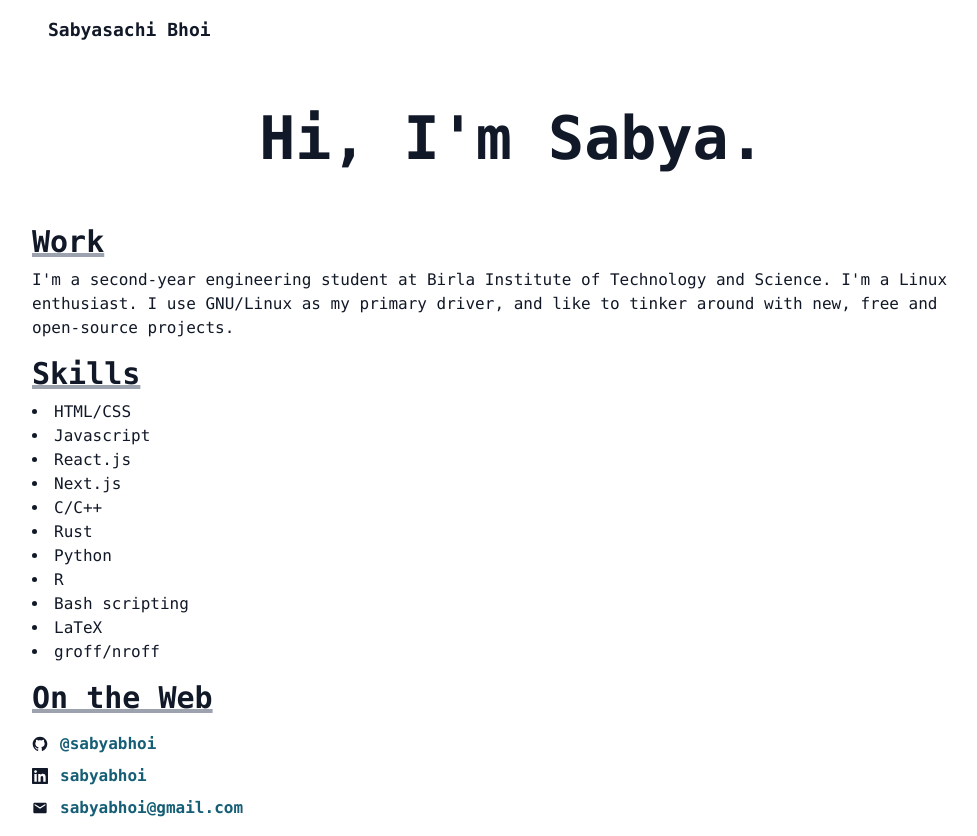
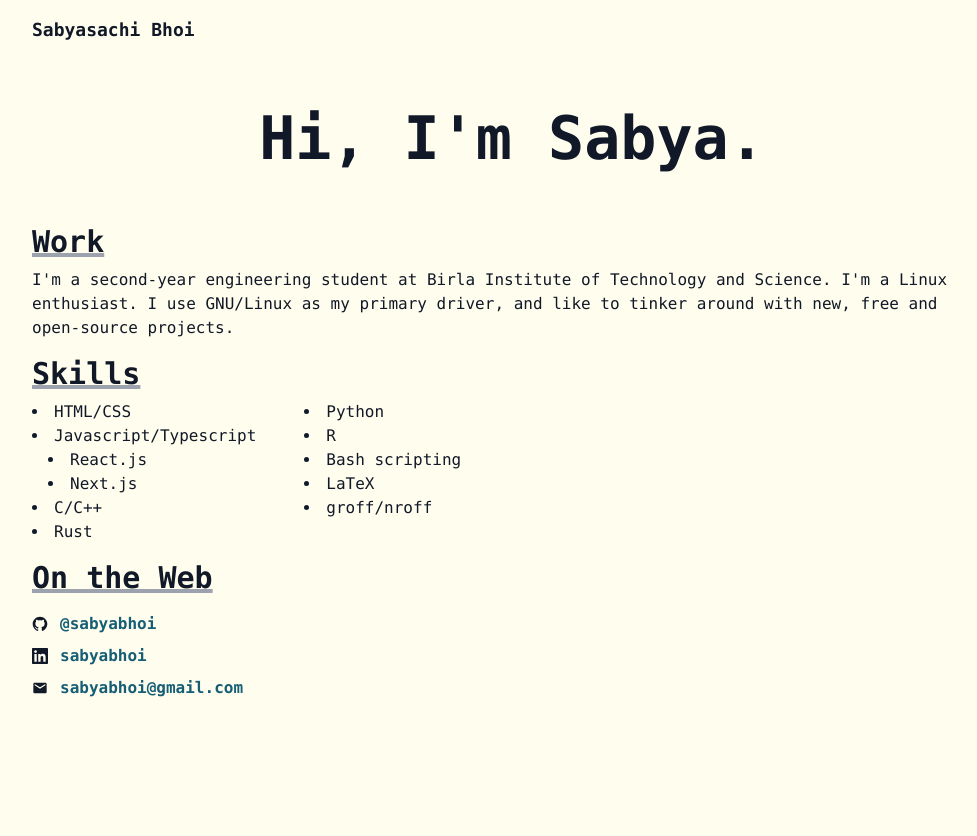
Before and after one commit to sabyabhoi/newspad, a Next.js app: page / in a window 1280 px wide. Shown: the whole page, without its empty margins (128-1105 px from the left). After the commit the page ends 800 px from the top, so only its background shows below. Built offline with nearby package versions, Linux system fonts and the light colour scheme.

Commit message:
Refactor different sections into separate files

```diff
--- a/components/NavBar.jsx
+++ b/components/NavBar.jsx
@@ -1,6 +1,6 @@
 const NavBar = () => {
   return (
-    <div className='flex flex-row justify-between p-4'>
+    <div className='flex flex-row justify-between py-4'>
       <div className='font-bold text-lg'>Sabyasachi Bhoi</div>
     </div>
   );
--- /dev/null
+++ b/components/Section.jsx
@@ -0,0 +1,10 @@
+const Section = ({ children, title }) => {
+  return (
+    <div className='pb-2 flex flex-col items-start'>
+      <h2 className='header'>{title}</h2>
+      {children}
+    </div>
+  );
+};
+
+export default Section;
--- /dev/null
+++ b/components/Skills.jsx
@@ -0,0 +1,25 @@
+import Section from './Section';
+
+const Skills = () => {
+  return (
+    <Section title='Skills'>
+      <ul className='list-disc list-inside columns-2 gap-12'>
+        <li>HTML/CSS</li>
+        <li>Javascript/Typescript</li>
+        <ul className='list-disc list-inside px-4'>
+          <li>React.js</li>
+          <li>Next.js</li>
+        </ul>
+        <li>C/C++</li>
+        <li>Rust</li>
+        <li>Python</li>
+        <li>R</li>
+        <li>Bash scripting</li>
+        <li>LaTeX</li>
+        <li>groff/nroff</li>
+      </ul>
+    </Section>
+  );
+};
+
+export default Skills;
--- /dev/null
+++ b/components/Web.jsx
@@ -0,0 +1,39 @@
+import Section from './Section';
+import { GrLinkedin, GrGithub } from 'react-icons/gr';
+import { MdEmail } from 'react-icons/md';
+
+const Web = () => {
+  return (
+    <Section title='On the Web'>
+      <ul>
+        <IconLink icon={<GrGithub />} link='https://github.com/sabyabhoi/'>
+          @sabyabhoi
+        </IconLink>
+        <IconLink
+          icon={<GrLinkedin />}
+          link='https://www.linkedin.com/in/sabyabhoi/'
+        >
+          sabyabhoi
+        </IconLink>
+        <IconLink icon={<MdEmail />} link='mailto:sabyabhoi@gmail.com'>
+          sabyabhoi@gmail.com
+        </IconLink>
+      </ul>
+    </Section>
+  );
+};
+
+const IconLink = ({ icon, link, children }) => {
+  return (
+    <li className='flex flex-row items-center gap-x-3 my-2'>
+      {icon}
+      <a href={link}>
+        <div className='font-bold text-cyan-800 dark:text-cyan-200 no-underline hover:underline'>
+          {children}
+        </div>
+      </a>
+    </li>
+  );
+};
+
+export default Web;
--- /dev/null
+++ b/components/Work.jsx
@@ -0,0 +1,14 @@
+import Section from './Section';
+
+const Work = () => {
+  return (
+    <Section title='Work'>
+      I&apos;m a second-year engineering student at Birla Institute of
+      Technology and Science. I&apos;m a Linux enthusiast. I use GNU/Linux as my
+      primary driver, and like to tinker around with new, free and open-source
+      projects.
+    </Section>
+  );
+};
+
+export default Work;
--- a/pages/index.js
+++ b/pages/index.js
@@ -1,9 +1,9 @@
 import Head from 'next/head';
-import { GrLinkedin, GrGithub } from 'react-icons/gr';
-import { MdEmail } from 'react-icons/md';
 
 import NavBar from '../components/NavBar';
-
+import Work from '../components/Work';
+import Skills from '../components/Skills';
+import Web from '../components/Web';
 
 const Home = () => {
   return (
@@ -16,67 +16,11 @@ const Home = () => {
       <div className='flex flex-row justify-center'>
         <h1 className='text-6xl font-bold py-2 my-10'>Hi, I&apos;m Sabya.</h1>
       </div>
-      <Section title='Work'>
-        I&apos;m a second-year engineering student at Birla Institute of Technology
-        and Science. I&apos;m a Linux enthusiast. I use GNU/Linux as my primary
-        driver, and like to tinker around with new, free and open-source
-        projects.
-      </Section>
-      <Section title='Skills'>
-        <ul className='list-disc list-inside'>
-          <li>HTML/CSS</li>
-          <li>Javascript</li>
-          <li>React.js</li>
-          <li>Next.js</li>
-          <li>C/C++</li>
-          <li>Rust</li>
-          <li>Python</li>
-          <li>R</li>
-          <li>Bash scripting</li>
-          <li>LaTeX</li>
-          <li>groff/nroff</li>
-        </ul>
-      </Section>
-      <Section title='On the Web'>
-        <ul>
-          <IconLink icon={<GrGithub />} link='https://github.com/sabyabhoi/'>
-            @sabyabhoi
-          </IconLink>
-          <IconLink
-            icon={<GrLinkedin />}
-            link='https://www.linkedin.com/in/sabyabhoi/'
-          >
-            sabyabhoi
-          </IconLink>
-          <IconLink icon={<MdEmail />} link='mailto:sabyabhoi@gmail.com'>
-            sabyabhoi@gmail.com
-          </IconLink>
-        </ul>
-      </Section>
+      <Work />
+      <Skills />
+      <Web />
     </div>
   );
 };
 
-const Section = ({ children, title }) => {
-  return (
-    <div className='pb-2 flex flex-col items-start'>
-      <h2 className='header'>{title}</h2>
-      {children}
-    </div>
-  );
-};
-
-const IconLink = ({ icon, link, children }) => {
-  return (
-    <li className='flex flex-row items-center gap-x-3 my-2'>
-      {icon}
-      <a href={link}>
-        <div className='font-bold text-cyan-800 dark:text-cyan-200 no-underline hover:underline'>
-          {children}
-        </div>
-      </a>
-    </li>
-  );
-};
-
 export default Home;
--- a/styles/globals.css
+++ b/styles/globals.css
@@ -5,7 +5,7 @@
 @layer components {
   body {
     @apply font-mono
-		bg-white text-gray-900
+		bg-paper text-gray-900
 		dark:bg-gray-900 dark:text-white;
   }
 
--- a/tailwind.config.js
+++ b/tailwind.config.js
@@ -1,11 +1,15 @@
 module.exports = {
- //	darkMode: 'class',
+	darkMode: 'class',
   content: [
     './pages/**/*.{js,ts,jsx,tsx}',
     './components/**/*.{js,ts,jsx,tsx}',
   ],
   theme: {
-    extend: {},
+    extend: {
+			colors: {
+				'paper': '#fffeee',
+			}
+		},
   },
   plugins: [],
 };
```
